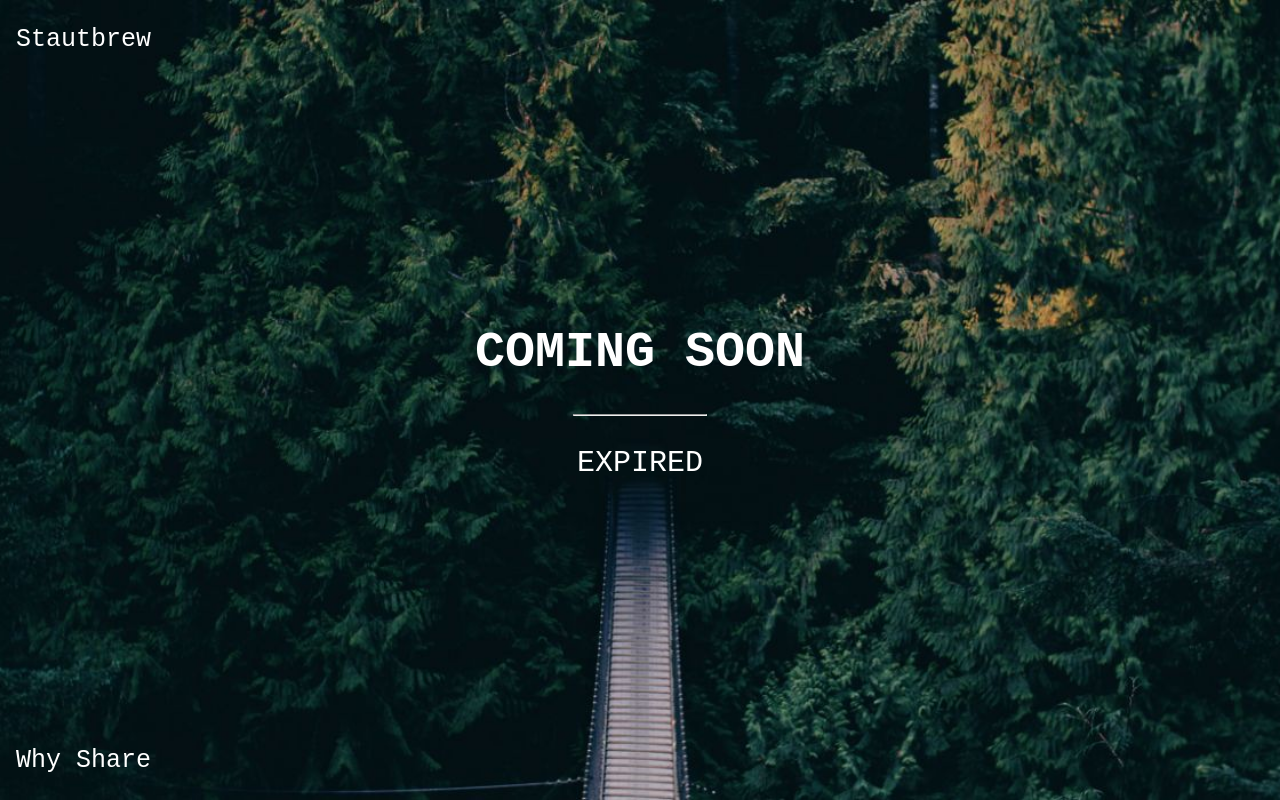
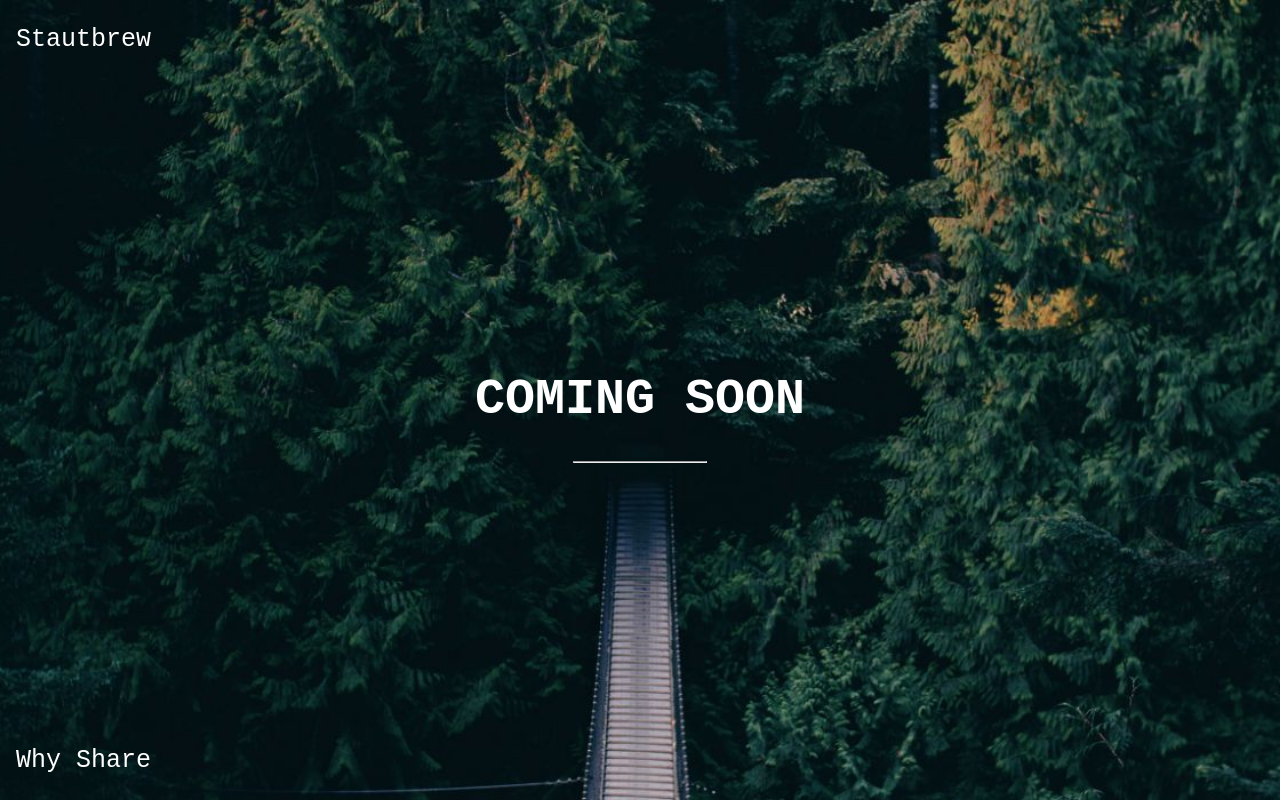
Before and after one commit to ShortRob/StautBrew, a plain HTML site: page index.html in a window 1280 px wide. Drawn offline with Linux system fonts and the light colour scheme.

Commit message:
Update index.html

```diff
--- a/index.html
+++ b/index.html
@@ -51,7 +51,7 @@ hr {
   <div class="middle">
     <h1>COMING SOON</h1>
     <hr>
-    <p id="demo" style="font-size:30px"></p>
+    <!--<p id="demo" style="font-size:30px"></p>-->
   </div>
   <div class="bottomleft">
     <p>Why Share</p>
@@ -81,10 +81,10 @@ var countdownfunction = setInterval(function() {
   //document.getElementById("demo").innerHTML = days + "d " + hours + "h "  + minutes + "m " + seconds + "s ";
 
   // If the count down is over, write some text
-  if (distance < 0) {
-    clearInterval(countdownfunction);
-    document.getElementById("demo").innerHTML = "EXPIRED";
-  }
+  //if (distance < 0) {
+  //  clearInterval(countdownfunction);
+  //  document.getElementById("demo").innerHTML = "EXPIRED";
+  //}
 }, 1000);
 </script>
 
```
